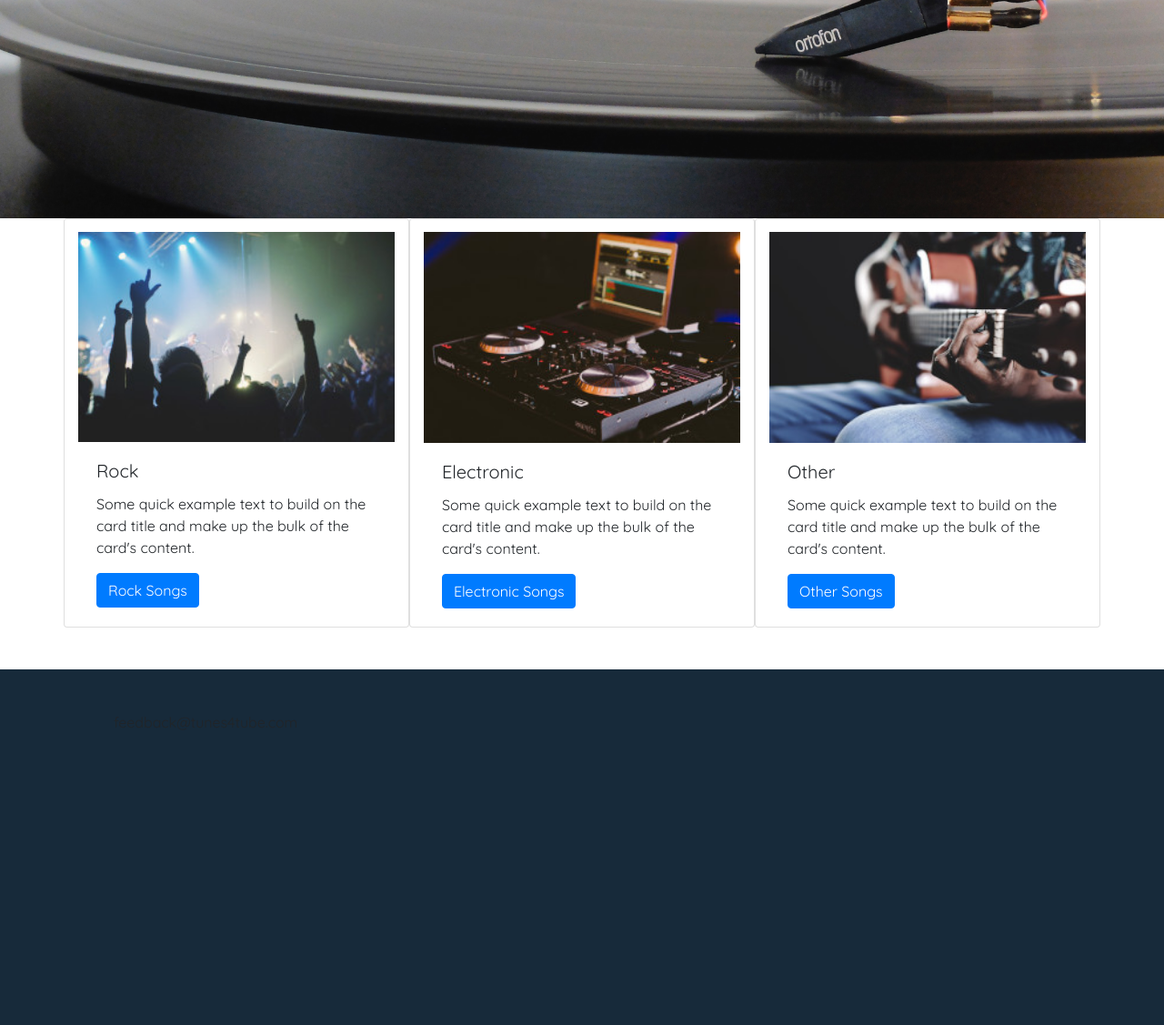
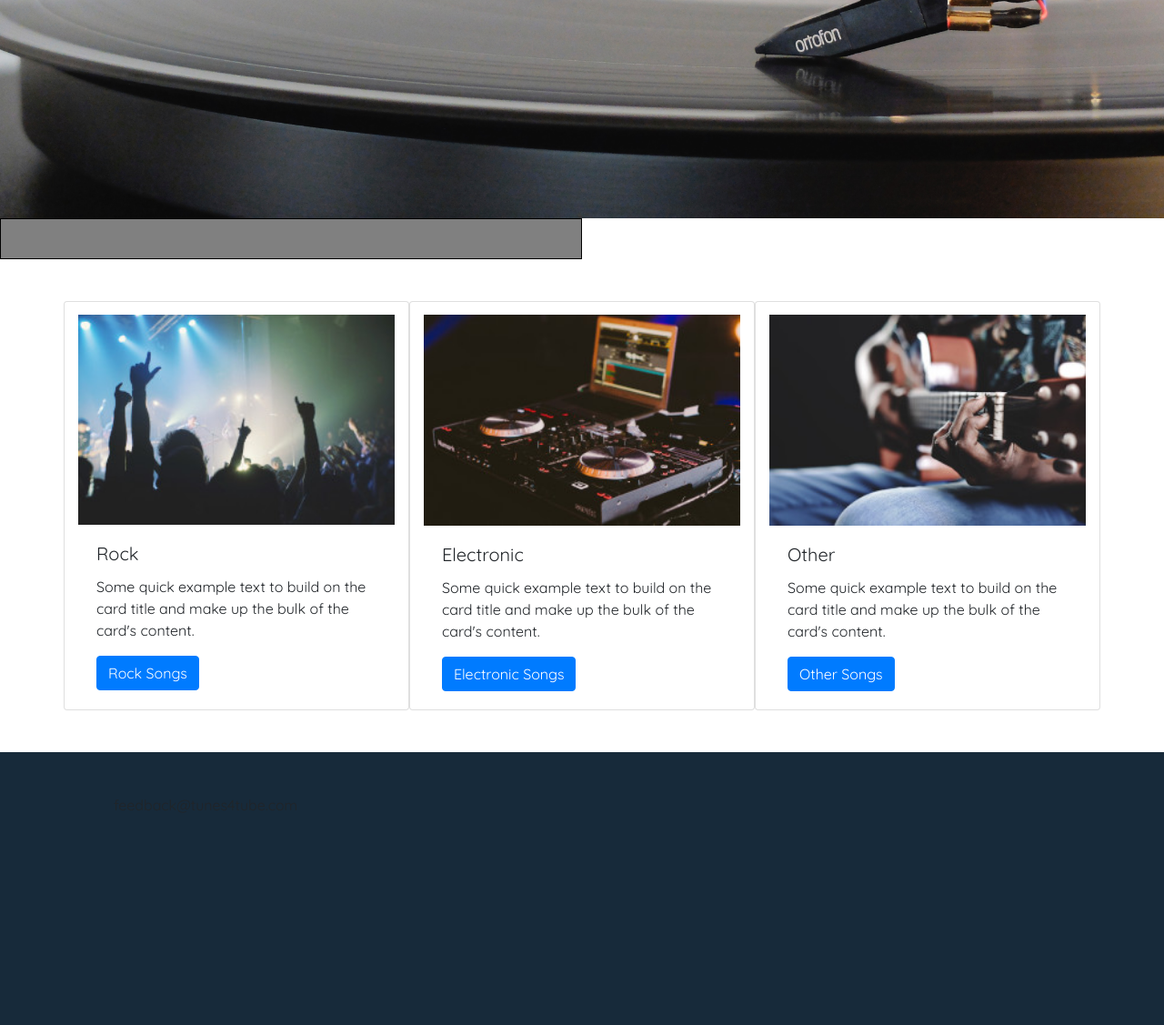
Before and after one commit to kzikaras/tunes4tube, a Flask app: page / in a window 1280 px wide. Shown: the part 616-1743 px from the top of the page at 91% size. Before the commit the page ends 1418 px from the top, so only its background shows below. Run offline with Flask 2, Linux system fonts and the light colour scheme; some libraries are stand-ins or nearby versions.

Commit message:
finished for heroku

```diff
--- /dev/null
+++ b/app.py
@@ -0,0 +1,33 @@
+from flask import Flask, Response, request, render_template
+
+
+app = Flask(__name__)
+
+
+@app.route('/')
+def index():
+    return render_template('index.html')
+
+@app.route('/rock')
+def rock_page():
+    rock_songs = [
+        {'name': 'song1'},
+        {'name': 'song2'},
+        {'name': 'song3'}
+        ]
+    return render_template('rock.html', songs=rock_songs)
+
+@app.route('/electronic')
+def electronic_page():
+    electronic_songs = []
+    return render_template('electronic.html', songs=electronic_songs)
+
+@app.route('/other')
+def other_page():
+    other_songs = []
+    return render_template('other.html', songs=other_songs)
+
+
+
+if __name__ == "__main__":
+    app.run(debug=True)
--- a/static/style.css
+++ b/static/style.css
@@ -1,5 +1,16 @@
+.ad {
+    width: 50%;
+    height: 45px;
+    background-color: grey;
+    border: 1px solid black;
+}
+
 .card-img-top {
     padding-top: 14px;
+}
+
+.card {
+    margin-top: 46px;
 }
 
 .hero-container {
--- a/templates/index.html
+++ b/templates/index.html
@@ -9,6 +9,7 @@
       <a class="btn btn-primary btn-lg" href="#" role="button">Learn more</a>
     </div>
   </div>
+  <div class="ad"></div>
   <div class="container">
     <div class="row">
       <div class="card col-md-4">
--- a/templates/layout.html
+++ b/templates/layout.html
@@ -3,10 +3,17 @@
   <head>
     <meta charset="utf-8">
     <meta name="viewport" content="width=device-width, initial-scale=1, shrink-to-fit=no">
+    <script async src="//pagead2.googlesyndication.com/pagead/js/adsbygoogle.js"></script>
+    <script>
+      (adsbygoogle = window.adsbygoogle || []).push({
+        google_ad_client: "ca-pub-3828322960551137",
+        enable_page_level_ads: true
+      });
+    </script>
     <link rel="stylesheet" href="https://stackpath.bootstrapcdn.com/bootstrap/4.1.3/css/bootstrap.min.css" integrity="sha384-MCw98/SFnGE8fJT3GXwEOngsV7Zt27NXFoaoApmYm81iuXoPkFOJwJ8ERdknLPMO" crossorigin="anonymous">
     <link href="https://fonts.googleapis.com/css?family=Quicksand" rel="stylesheet">
     <link rel="stylesheet" href="/static/style.css">
-    <title></title>
+    <title>Tunes4Tube</title>
   </head>
   <body>
     <nav class="navbar navbar-dark" style="background-color: #172A3A;">
```
Also changed, not shown: requirements.txt (added, +13 -0 lines), 1 other file.
